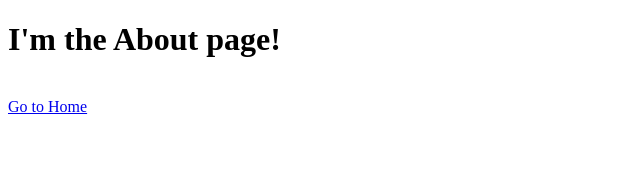
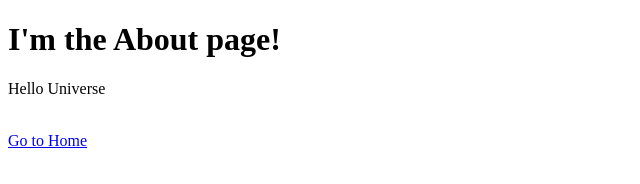
Before and after one commit to mstrlaw/trunk-dev, a website: page src/about/index.html in a window 1280 px wide. Shown: the whole page, without its empty margins (0-640 px from the left). Drawn offline with Linux system fonts and the light colour scheme.

Commit message:
Fixes and adds tests for About page

```diff
--- a/src/about/index.html
+++ b/src/about/index.html
@@ -1,6 +1,8 @@
 <!DOCTYPE html>
 <html>
     <h1>I'm the About page!</h1>
+    <p>Hello Universe</p>
+
     <br>
-    <a href="/index.html">Go to Home</a>
+    <a id="backbutton" href="/index.html">Go to Home</a>
 </html>
```
Also changed, not shown: src/index.html (+1 -0 lines), tests/about.spec.js (added, +25 -0 lines).
